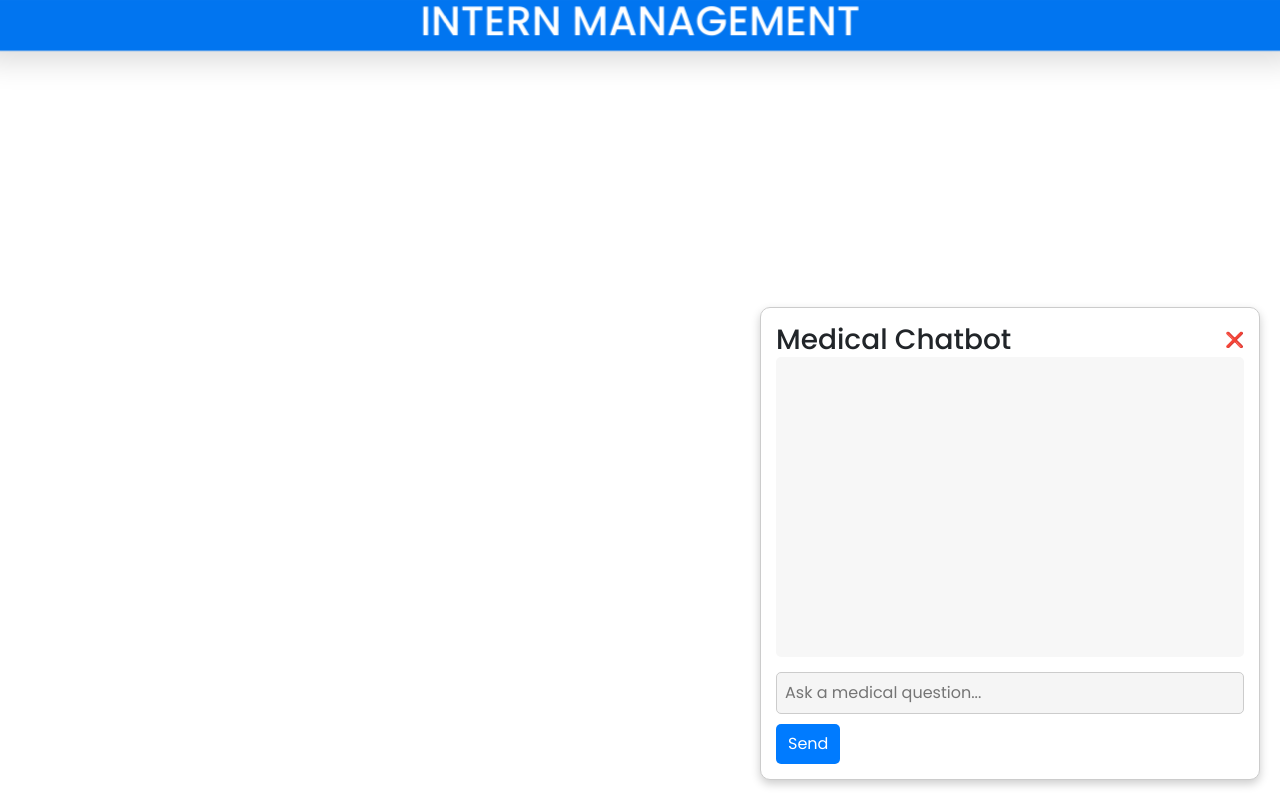
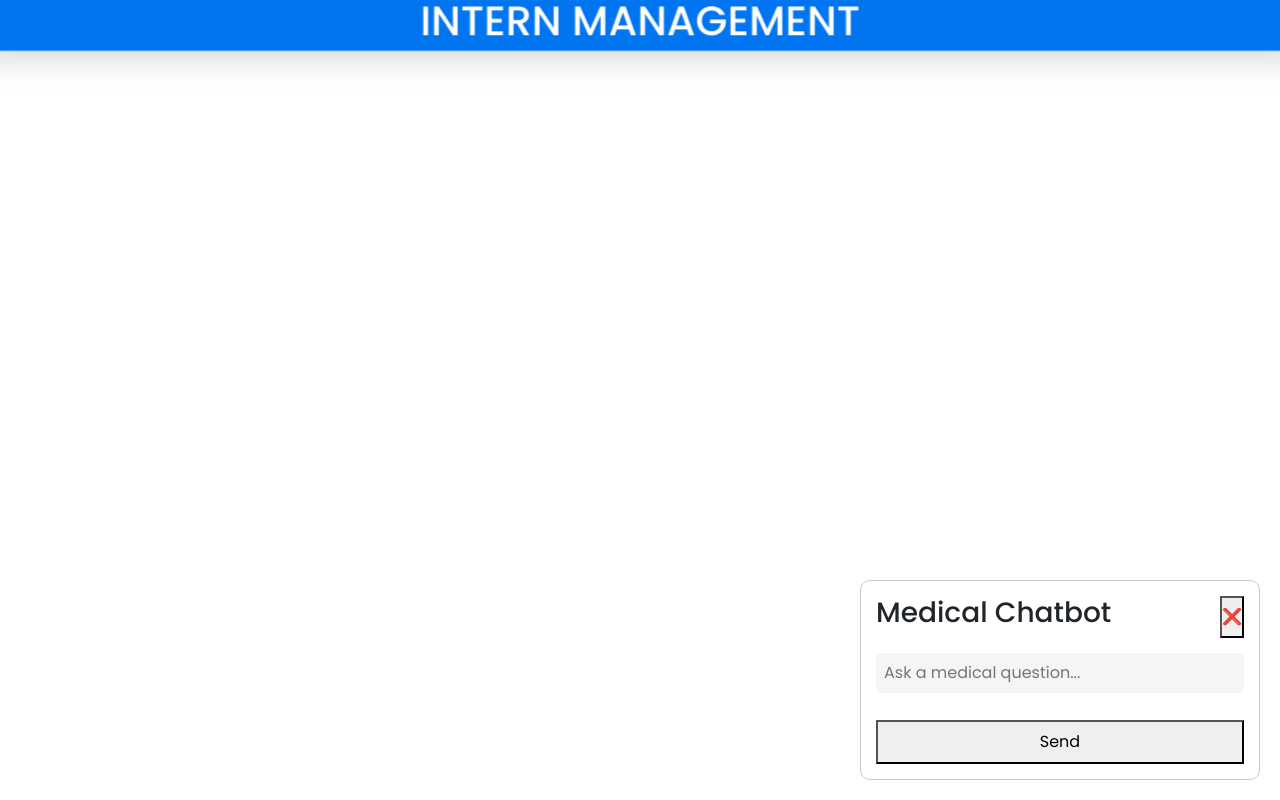
Before and after one commit to nikhil6823/intern-scheduling, a React (Create React App) app: page /chatbot in a window 1280 px wide. Both pictures are taken after a click on the button "💬 Chat". Built offline with nearby package versions, Linux system fonts and the light colour scheme; a small style sheet from the web is missing.

Commit message:
Refactor Chatbot component for improved readability

```diff
--- a/src/components/Chatbot/index.js
+++ b/src/components/Chatbot/index.js
@@ -1,7 +1,7 @@
 import React, { useState } from "react";
 import axios from "axios";
-import ReactMarkdown from "react-markdown"; // Import the Markdown parser
-import rehypeRaw from "rehype-raw"; // Import rehypeRaw to properly render markdown
+import ReactMarkdown from "react-markdown";
+import rehypeRaw from "rehype-raw";
 
 const Chatbot = () => {
   const [message, setMessage] = useState("");
@@ -12,17 +12,33 @@ const Chatbot = () => {
   const sendMessage = async () => {
     if (!message.trim()) return;
 
-        const newMessages = [...messages, { sender: "user", text: message }];
-        setMessages(newMessages);
+    const userMsg = { sender: "user", text: message };
+    const updatedMessages = [...messages, userMsg];
+
+    setMessages(updatedMessages);
     setMessage("");
     setLoading(true);
 
     try {
-            const res = await axios.post('https://intern-scheduling-backend.vercel.app/chatbot', { message });
+      const res = await axios.post(
+        "https://intern-scheduling-backend.vercel.app/chatbot",
+        { message }
+      );
 
-            setMessages([...newMessages, { sender: "bot", text: res.data.reply }]);
+      const botMsg = {
+        sender: "bot",
+        text: res.data.reply,
+      };
+
+      setMessages([...updatedMessages, botMsg]);
     } catch (error) {
-            setMessages([...newMessages, { sender: "bot", text: "⚠️ Error getting response. Please try again." }]);
+      setMessages([
+        ...updatedMessages,
+        {
+          sender: "bot",
+          text: "⚠️ Error getting response. Please try again.",
+        },
+      ]);
     }
 
     setLoading(false);
@@ -31,31 +47,42 @@ const Chatbot = () => {
   return (
     <div>
       {!showChat && (
-                <button style={toggleButtonStyle} onClick={() => setShowChat(true)}>💬 Chat</button>
+        <button style={toggleButtonStyle} onClick={() => setShowChat(true)}>
+          💬 Chat
+        </button>
       )}
 
       {showChat && (
         <div style={chatContainerStyle}>
-                    <div style={{ display: "flex", justifyContent: "space-between", alignItems: "center" }}>
-                        <h3 style={{ margin: 0 }}>Medical Chatbot</h3>
-                        <button onClick={() => setShowChat(false)} style={{ background: "none", border: "none", fontSize: "15px", cursor: "pointer" }}>❌</button>
+          <div style={{ display: "flex", justifyContent: "space-between" }}>
+            <h3>Medical Chatbot</h3>
+            <button onClick={() => setShowChat(false)}>❌</button>
           </div>
 
           <div style={chatBoxStyle}>
             {messages.map((msg, index) => (
-                            <div key={index} style={msg.sender === "user" ? userMessageStyle : botMessageStyle}>
-                                <strong>{msg.sender === "user" ? "You: " : "Bot: "}</strong>
+              <div
+                key={index}
+                style={
+                  msg.sender === "user"
+                    ? userMessageStyle
+                    : botMessageStyle
+                }
+              >
+                <strong>
+                  {msg.sender === "user" ? "You: " : "Bot: "}
+                </strong>
+
                 {msg.sender === "bot" ? (
-                                    <div className="bot-markdown">
-                                        <ReactMarkdown children={msg.text} rehypePlugins={[rehypeRaw]} />
-                                    </div>
+                  <ReactMarkdown rehypePlugins={[rehypeRaw]}>
+                    {msg.text}
+                  </ReactMarkdown>
                 ) : (
-                                    <span style={{ whiteSpace: "pre-wrap" }}>{msg.text}</span>
+                  msg.text
                 )}
-
-
               </div>
             ))}
+
             {loading && <p>⏳ Thinking...</p>}
           </div>
 
@@ -67,6 +94,7 @@ const Chatbot = () => {
             onKeyDown={(e) => e.key === "Enter" && sendMessage()}
             style={inputStyle}
           />
+
           <button onClick={sendMessage} disabled={loading} style={buttonStyle}>
             {loading ? "Thinking..." : "Send"}
           </button>
@@ -76,83 +104,58 @@ const Chatbot = () => {
   );
 };
 
-// Floating Chatbot Styles
+// ===== Styles =====
 const chatContainerStyle = {
   position: "fixed",
   bottom: "20px",
   right: "20px",
-    width: "500px",
+  width: "400px",
   backgroundColor: "#fff",
   border: "1px solid #ccc",
   padding: "15px",
   borderRadius: "10px",
   zIndex: "1000",
-    boxShadow: "0px 4px 10px rgba(0, 0, 0, 0.2)",
 };
 
 const chatBoxStyle = {
-    minHeight: "300px",
-    maxHeight: "400px",
+  maxHeight: "300px",
   overflowY: "auto",
-    padding: "10px",
-    backgroundColor: "#f7f7f7",
-    borderRadius: "5px",
   marginBottom: "10px",
-    fontSize: "14px",
-    color: "#333",
 };
 
 const userMessageStyle = {
+  textAlign: "right",
   backgroundColor: "#007bff",
   color: "#fff",
   padding: "8px",
+  margin: "5px",
   borderRadius: "5px",
-    marginBottom: "5px",
-    textAlign: "right",
 };
 
 const botMessageStyle = {
-    backgroundColor: "#e0e0e0",
-    padding: "30px",
+  textAlign: "left",
+  backgroundColor: "#eee",
+  padding: "8px",
+  margin: "5px",
   borderRadius: "5px",
-    textAlign: "left",
-    whiteSpace: "pre-wrap",  // Ensures proper text wrapping
-    fontSize: "14px",
-    display: "block",
-    wordWrap: "break-word", // Prevents long words from overflowing
-    marginBottom: "5px",
-    lineHeight: "1.5" // Improves readability
 };
 
 const toggleButtonStyle = {
   position: "fixed",
   bottom: "20px",
   right: "20px",
-    backgroundColor: "#007bff",
-    color: "#fff",
-    padding: "10px 15px",
-    borderRadius: "50px",
-    border: "none",
-    cursor: "pointer",
-    zIndex: "1001",
-    fontSize: "16px",
+  padding: "10px",
 };
 
 const inputStyle = {
   width: "100%",
   padding: "8px",
-    marginBottom: "10px",
-    border: "1px solid #ccc",
-    borderRadius: "5px",
 };
 
 const buttonStyle = {
-    backgroundColor: "#007bff",
-    color: "#fff",
-    padding: "8px 12px",
-    borderRadius: "5px",
-    border: "none",
-    cursor: "pointer",
+  marginTop: "5px",
+  width: "100%",
+  padding: "8px",
 };
 
 export default Chatbot;
```
Lines whose indentation alone changed are shown as unchanged.
